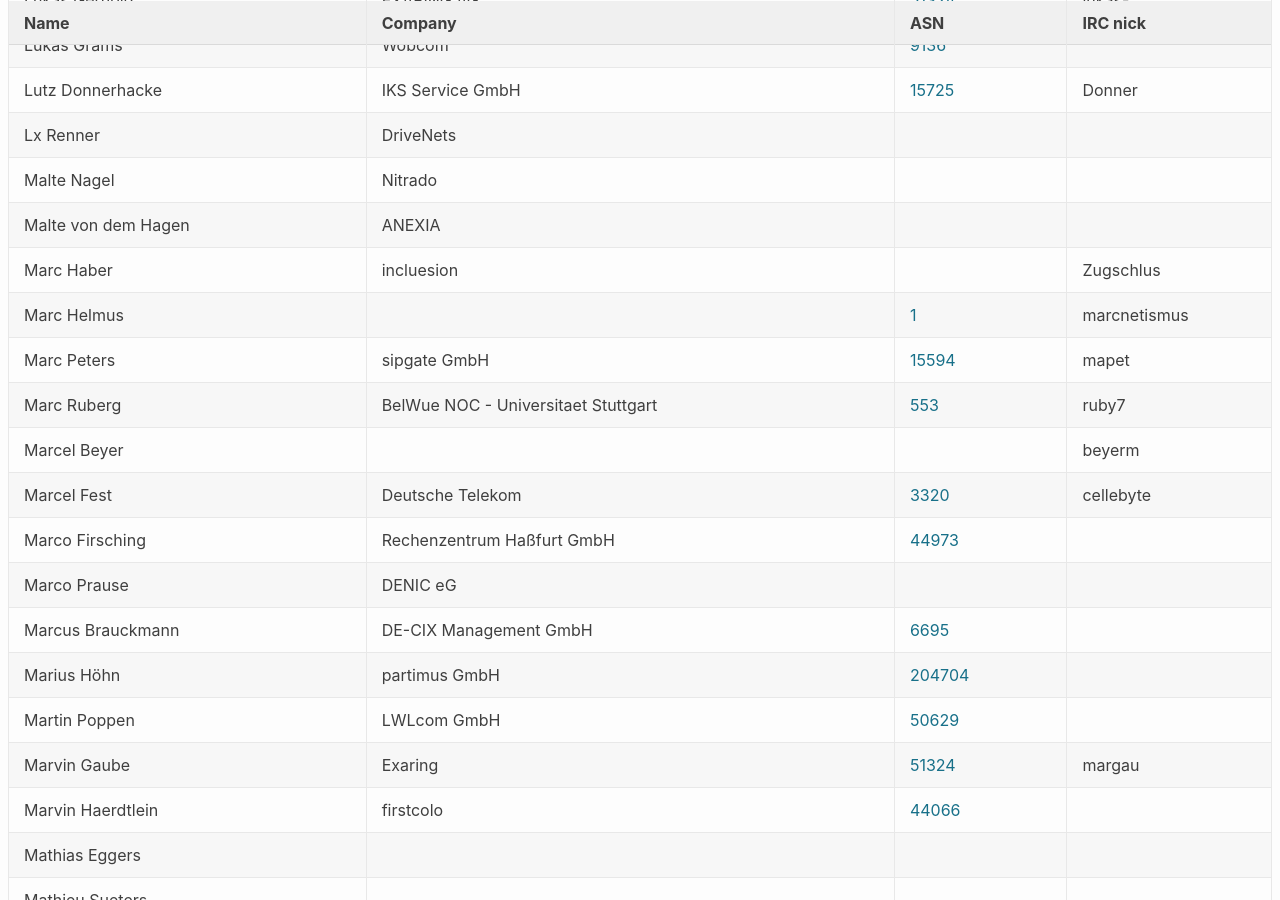
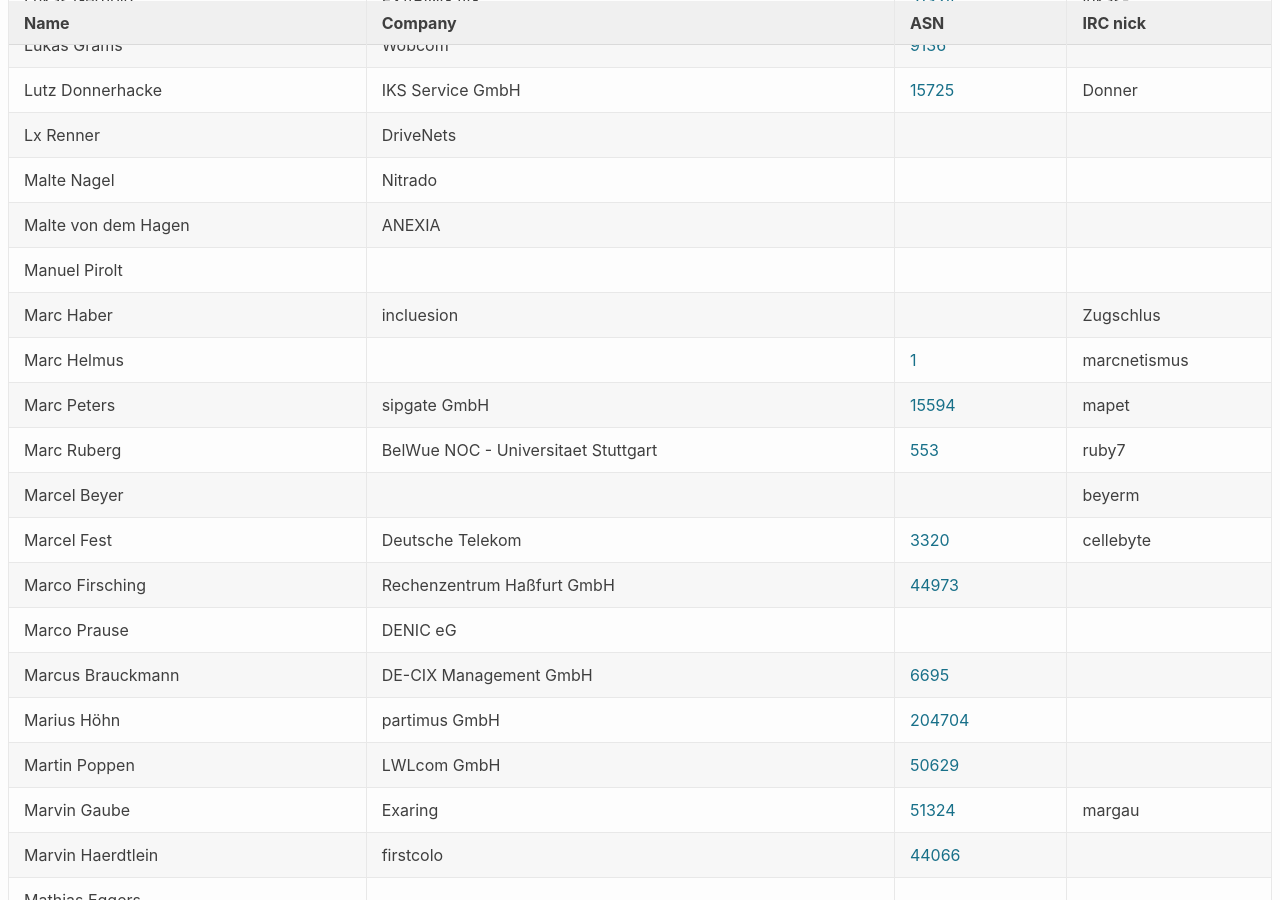
Before and after one commit to denog/pretix-attendeelist, a Jekyll site: the page built from denog14/index.md, in a window 1280 px wide and 900 px high, scrolled down 4789 px. Built offline with Jekyll 4.4.1, drawn with Linux system fonts in a browser that asks for light colours.

Commit message:
Latest data: Fri Oct 21 07:36:37 UTC 2022

```diff
--- a/_data/attendees_denog14_onsite.json
+++ b/_data/attendees_denog14_onsite.json
@@ -644,6 +644,12 @@
   {
     "name": "Malte von dem Hagen",
     "company": "ANEXIA",
+    "irc": null,
+    "asn": null
+  },
+  {
+    "name": "Manuel Pirolt",
+    "company": null,
     "irc": null,
     "asn": null
   },
```
